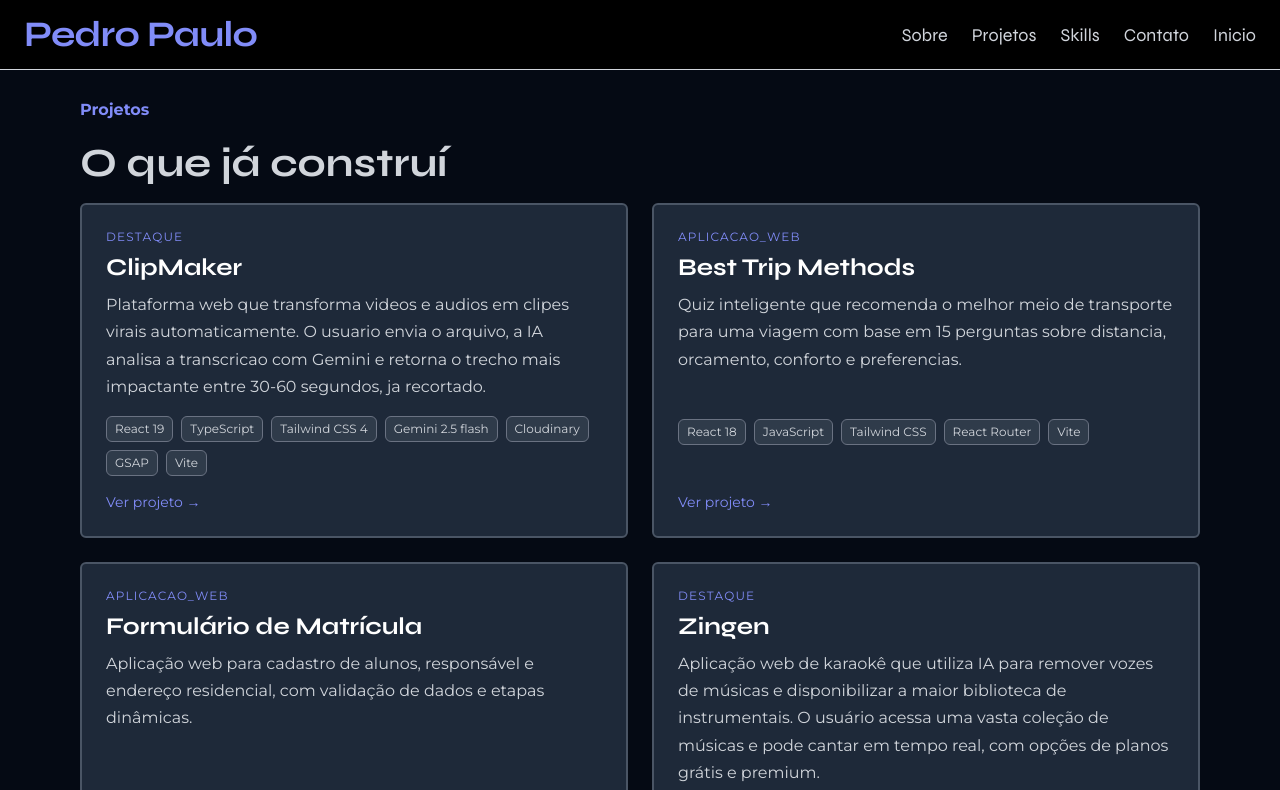
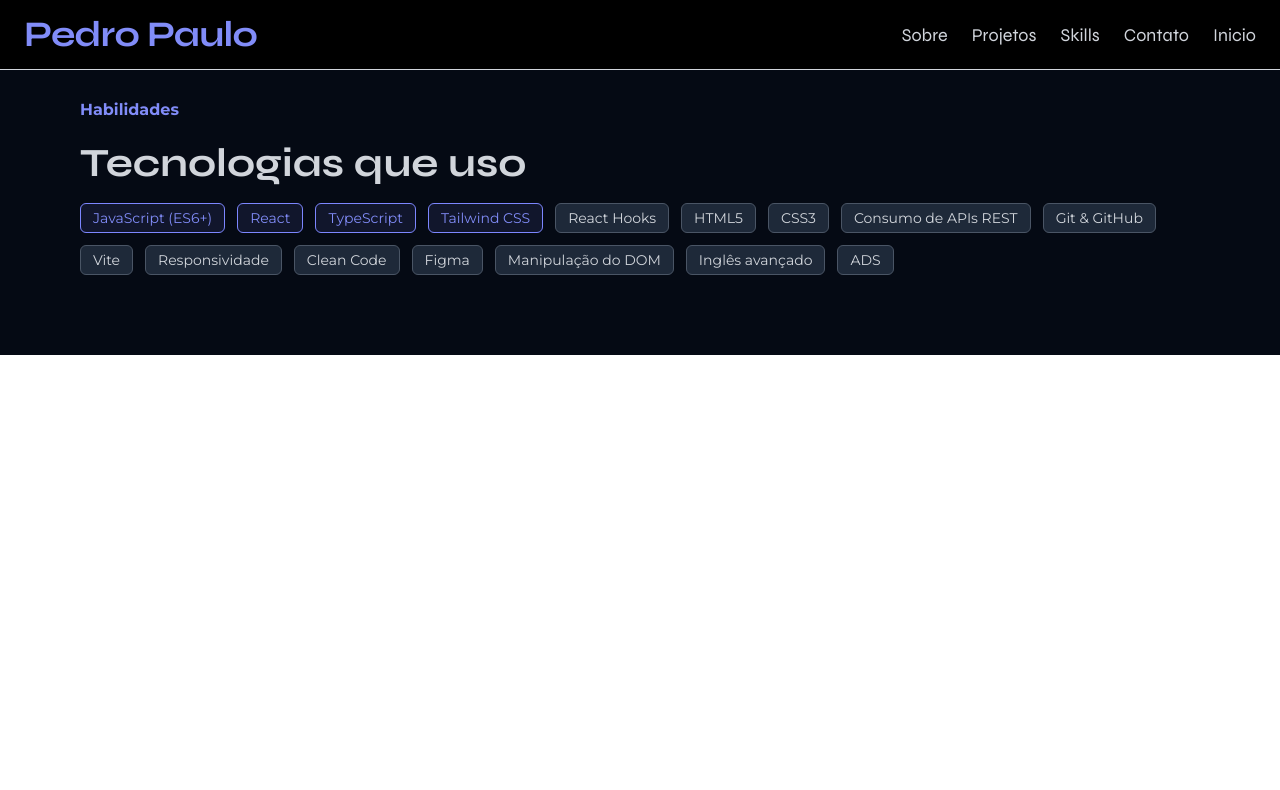
Before and after one commit to P3dr0PRR/portifa-16-03-26, a React (Vite) app: page / in a window 1280 px wide. Shown: the top 790 px of the page. Built offline with nearby package versions, Linux system fonts and the light colour scheme.

Commit message:
refactor: habilidades com tokens de cor, removendo estilos definidos no passado,adiciona span-skills no global e aplica no componente

```diff
--- a/src/components/skillTag/index.tsx
+++ b/src/components/skillTag/index.tsx
@@ -6,20 +6,16 @@ export function Habilidades() {
       id="skills"
       className="flex flex-col justify-start gap-4 px-6 py-12 md:px-16 md:py-20"
     >
-      <p className="font-bold font-['Syne'] text-indigo-400 max-w-xl leading-tight">
-        Habilidades
-      </p>
-      <h2 className="text-3xl md:text-4xl lg:text-5xl font-bold font-['Syne'] text-white max-w-xl leading-tight">
-        Tecnologias que uso
-      </h2>
+      <p className="sec-label">Habilidades</p>
+      <h2 className="text-text-default">Tecnologias que uso</h2>
       <div className="flex flex-wrap gap-3">
         {SKILLS.map((skill: Skill) => (
           <span
             key={skill.name}
-            className={`px-3 py-1 rounded-md text-sm border transition-colors duration-200 ${
+            className={`span-skills ${
               skill.highlight
-                ? "text-indigo-400 border-indigo-400 bg-indigo-400/10"
-                : "text-gray-300 border-gray-600 bg-gray-800 hover:text-indigo-400 hover:border-indigo-400"
+                ? "text-text-secondary border-indigo-400 bg-indigo-400/10"
+                : "text-text-default border-gray-600 bg-gray-800 hover:text-indigo-400 hover:border-indigo-400"
             }`}
           >
             {skill.name}
--- a/src/global.css
+++ b/src/global.css
@@ -38,4 +38,7 @@ html {
   .sec-label {
     @apply  text-text-secondary font-bold;
   }
+  .span-skills{
+    @apply px-3 py-1 rounded-md text-sm border transition-colors duration-200;
+  }
 }
--- a/src/pages/home/index.tsx
+++ b/src/pages/home/index.tsx
@@ -12,10 +12,10 @@ export function Home() {
       <Nav />
       <section className="px-4 pt-18 md:pt-4 flex flex-col bg-[#050a14]">
         {/* <Hero />
-        <About /> */}
-        <ProjectsPreview />
-        {/* <Habilidades />
-        <Contato /> */}
+        <About />
+        <ProjectsPreview /> */}
+        <Habilidades />
+        {/* <Contato /> */}
       </section>
       {/* <Footer /> */}
     </div>
```
